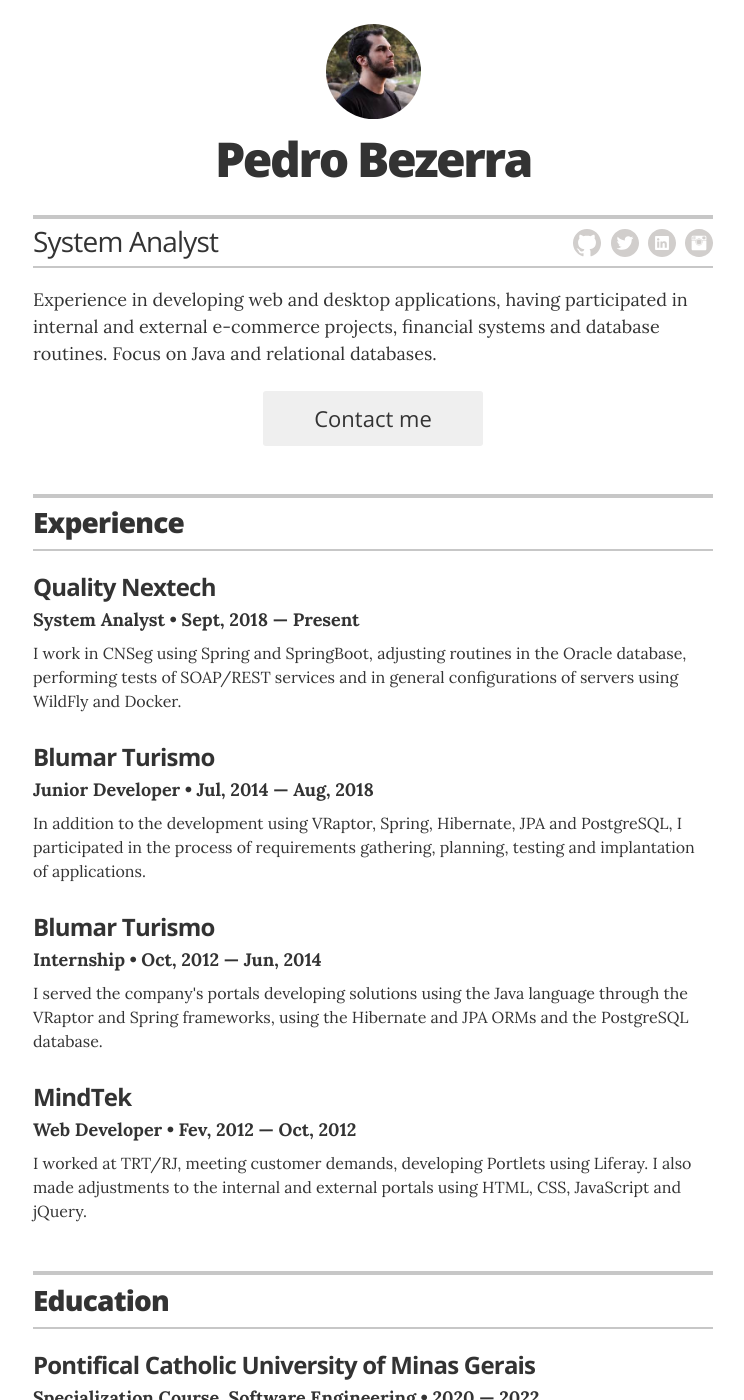
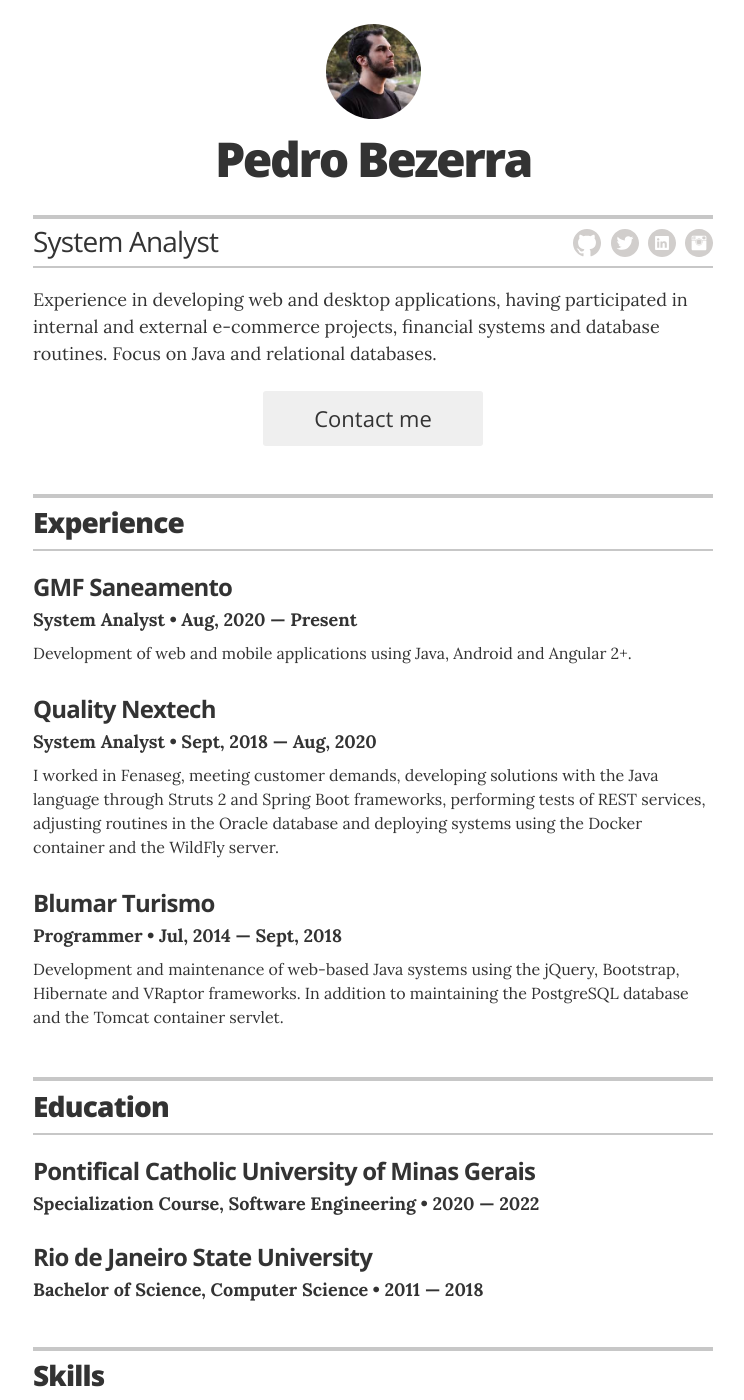
Before and after one commit to pedrobezerradev/pedrobezerradev.github.io, a Jekyll site: the page built from index.html, in a window 1280 px wide and 1400 px high. Shown: the whole window, without its empty margins (267-1011 px from the left). Built offline with Jekyll 4.4.1, drawn with Linux system fonts in a browser that asks for light colours.

Commit message:
atualização no segmento de experiencia

```diff
--- a/_data/experience.yml
+++ b/_data/experience.yml
@@ -1,24 +1,31 @@
 # Jobs
+
+# System Analyst
+- company: GMF Saneamento
+  position: System Analyst
+  duration: Aug, 2020 &mdash; Present
+  summary: Development of web and mobile applications using Java, Android and Angular 2+.
+
 # System Analyst
 - company: Quality Nextech
   position: System Analyst
-  duration: Sept, 2018 &mdash; Present
-  summary: I work in CNSeg using Spring and SpringBoot, adjusting routines in the Oracle database, performing tests of SOAP/REST services and in general configurations of servers using WildFly and Docker.
+  duration: Sept, 2018 &mdash; Aug, 2020
+  summary: I worked in Fenaseg, meeting customer demands, developing solutions with the Java language through Struts 2 and Spring Boot frameworks, performing tests of REST services, adjusting routines in the Oracle database and deploying systems using the Docker container and the WildFly server.
 
 # Junior Developer
 - company: Blumar Turismo
-  position: Junior Developer
-  duration:  Jul, 2014 &mdash; Aug, 2018
-  summary: In addition to the development using VRaptor, Spring, Hibernate, JPA and PostgreSQL, I participated in the process of requirements gathering, planning, testing and implantation of applications.
+  position: Programmer
+  duration:  Jul, 2014 &mdash; Sept, 2018
+  summary: Development and maintenance of web-based Java systems using the jQuery, Bootstrap, Hibernate and VRaptor frameworks. In addition to maintaining the PostgreSQL database and the Tomcat container servlet.
 
 # Internship
-- company: Blumar Turismo
-  position: Internship
-  duration:  Oct, 2012 &mdash; Jun, 2014
-  summary: I served the company's portals developing solutions using the Java language through the VRaptor and Spring frameworks, using the Hibernate and JPA ORMs and the PostgreSQL database.
+#- company: Blumar Turismo
+#  position: Internship
+#  duration:  Oct, 2012 &mdash; Jun, 2014
+#  summary: I served the company's portals developing solutions using the Java language through the VRaptor and Spring frameworks, using the Hibernate and JPA ORMs and the PostgreSQL database.
 
 # Web Developer
-- company: MindTek
-  position: Web Developer
-  duration:  Fev, 2012 &mdash; Oct, 2012
-  summary: I worked at TRT/RJ, meeting customer demands, developing Portlets using Liferay. I also made adjustments to the internal and external portals using HTML, CSS, JavaScript and jQuery.
+#- company: MindTek
+#  position: Web Developer
+#  duration:  Fev, 2012 &mdash; Oct, 2012
+#  summary: I worked at TRT/RJ, meeting customer demands, developing Portlets using Liferay. I also made adjustments to the internal and external portals using HTML, CSS, JavaScript and jQuery.
```
